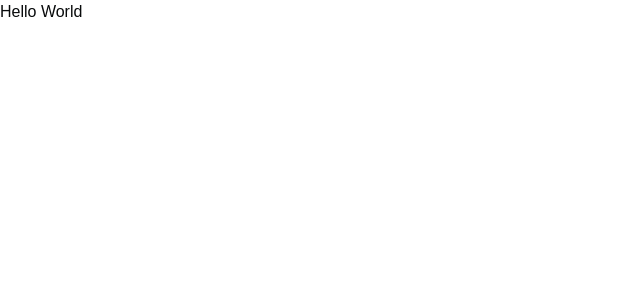
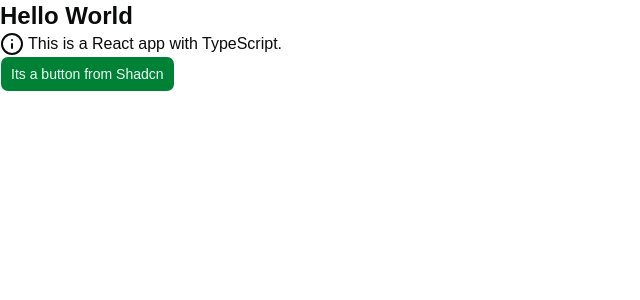
Before and after one commit to redriz/oraculo-profissoes, a React (Vite) app: page / in a window 1280 px wide. Shown: the top 300 px of the page, without its empty margins (0-640 px from the left). Built offline with nearby package versions, Linux system fonts and the light colour scheme.

Commit message:
feat: enhance App component layout and styling

```diff
--- a/src/App.tsx
+++ b/src/App.tsx
@@ -1,7 +1,15 @@
+import { InfoIcon } from "lucide-react"
+import { Button } from "./components/ui/button"
+
 function App() {
   return (
     <>
-      <h1>Hello World</h1>
+      <h1 className="text-2xl font-bold">Hello World</h1>
+      <div className="flex gap-1">
+        <InfoIcon />
+        <p>This is a React app with TypeScript.</p>
+      </div>
+      <Button>Its a button from Shadcn</Button>
     </>
   )
 }
```
